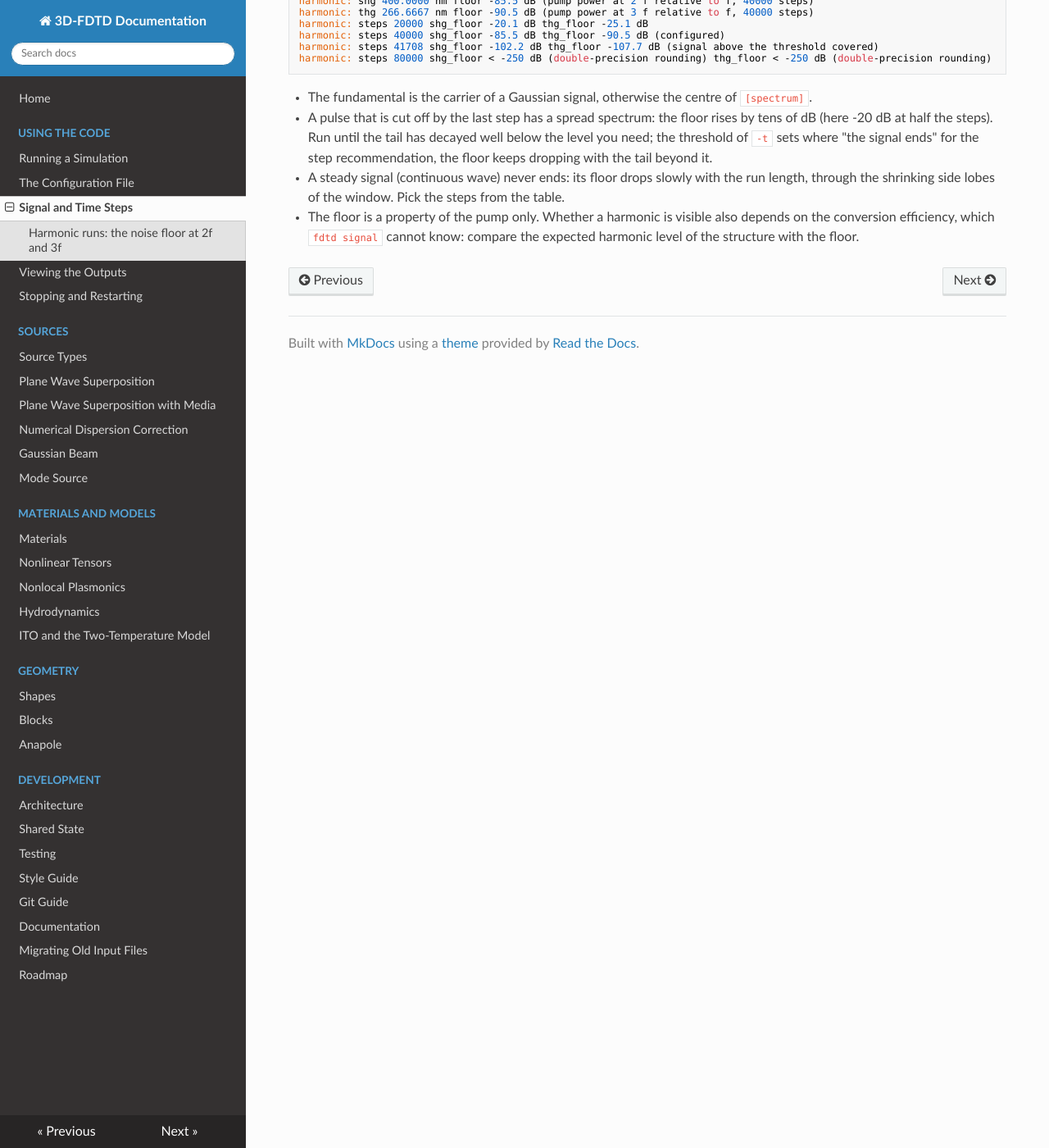
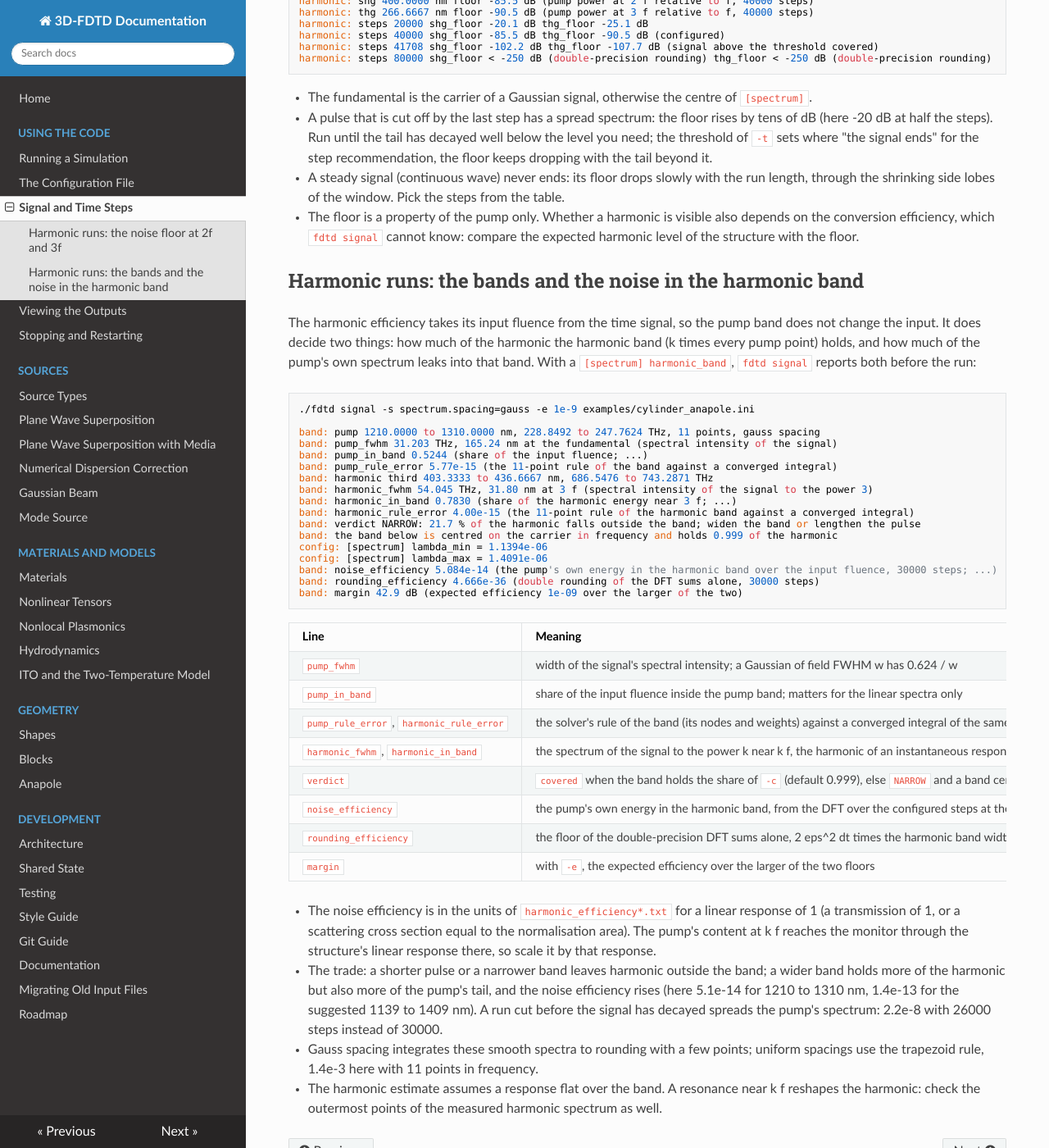
Before and after one commit to cpapakonstantinou/cfdtd, an MkDocs documentation site: the page built from docs/tutorial/SignalSettings.md, in a window 1280 px wide and 1400 px high, scrolled down 1133 px. Shown: the whole window at 82% size. Built offline with MkDocs 1.6.1, drawn with Linux system fonts in a browser that asks for light colours; nearby versions of some CDN libraries.

Commit message:
add signal testing for harmonic bands

````diff
--- a/docs/tutorial/SignalSettings.md
+++ b/docs/tutorial/SignalSettings.md
@@ -58,3 +58,54 @@ harmonic: steps 80000 shg_floor < -250 dB (double-precision rounding) thg_floor
 - The floor is a property of the pump only. Whether a harmonic is visible also depends on the
   conversion efficiency, which `fdtd signal` cannot know: compare the expected harmonic level of the
   structure with the floor.
+
+## Harmonic runs: the bands and the noise in the harmonic band
+
+The harmonic efficiency takes its input fluence from the time signal, so the pump band does not
+change the input. It does decide two things: how much of the harmonic the harmonic band (k times
+every pump point) holds, and how much of the pump's own spectrum leaks into that band. With a
+`[spectrum] harmonic_band`, `fdtd signal` reports both before the run:
+
+```
+./fdtd signal -s spectrum.spacing=gauss -e 1e-9 examples/cylinder_anapole.ini
+
+band: pump 1210.0000 to 1310.0000 nm, 228.8492 to 247.7624 THz, 11 points, gauss spacing
+band: pump_fwhm 31.203 THz, 165.24 nm at the fundamental (spectral intensity of the signal)
+band: pump_in_band 0.5244 (share of the input fluence; ...)
+band: pump_rule_error 5.77e-15 (the 11-point rule of the band against a converged integral)
+band: harmonic third 403.3333 to 436.6667 nm, 686.5476 to 743.2871 THz
+band: harmonic_fwhm 54.045 THz, 31.80 nm at 3 f (spectral intensity of the signal to the power 3)
+band: harmonic_in_band 0.7830 (share of the harmonic energy near 3 f; ...)
+band: harmonic_rule_error 4.00e-15 (the 11-point rule of the harmonic band against a converged integral)
+band: verdict NARROW: 21.7 % of the harmonic falls outside the band; widen the band or lengthen the pulse
+band: the band below is centred on the carrier in frequency and holds 0.999 of the harmonic
+config: [spectrum] lambda_min = 1.1394e-06
+config: [spectrum] lambda_max = 1.4091e-06
+band: noise_efficiency 5.084e-14 (the pump's own energy in the harmonic band over the input fluence, 30000 steps; ...)
+band: rounding_efficiency 4.666e-36 (double rounding of the DFT sums alone, 30000 steps)
+band: margin 42.9 dB (expected efficiency 1e-09 over the larger of the two)
+```
+
+| Line | Meaning |
+|---|---|
+| `pump_fwhm` | width of the signal's spectral intensity; a Gaussian of field FWHM w has 0.624 / w |
+| `pump_in_band` | share of the input fluence inside the pump band; matters for the linear spectra only |
+| `pump_rule_error`, `harmonic_rule_error` | the solver's rule of the band (its nodes and weights) against a converged integral of the same spectrum: whether `points` is enough |
+| `harmonic_fwhm`, `harmonic_in_band` | the spectrum of the signal to the power k near k f, the harmonic of an instantaneous response flat over the band, and its share inside the harmonic band; the measured efficiency is low by this factor |
+| `verdict` | `covered` when the band holds the share of `-c` (default 0.999), else `NARROW` and a band centred on the carrier that holds it |
+| `noise_efficiency` | the pump's own energy in the harmonic band, from the DFT over the configured steps at the solver's nodes and weights, over the input fluence |
+| `rounding_efficiency` | the floor of the double-precision DFT sums alone, 2 eps^2 dt times the harmonic band width |
+| `margin` | with `-e`, the expected efficiency over the larger of the two floors |
+
+- The noise efficiency is in the units of `harmonic_efficiency*.txt` for a linear response of 1
+  (a transmission of 1, or a scattering cross section equal to the normalisation area). The pump's
+  content at k f reaches the monitor through the structure's linear response there, so scale it by
+  that response.
+- The trade: a shorter pulse or a narrower band leaves harmonic outside the band; a wider band
+  holds more of the harmonic but also more of the pump's tail, and the noise efficiency rises
+  (here 5.1e-14 for 1210 to 1310 nm, 1.4e-13 for the suggested 1139 to 1409 nm). A run cut before
+  the signal has decayed spreads the pump's spectrum: 2.2e-8 with 26000 steps instead of 30000.
+- Gauss spacing integrates these smooth spectra to rounding with a few points; uniform spacings
+  use the trapezoid rule, 1.4e-3 here with 11 points in frequency.
+- The harmonic estimate assumes a response flat over the band. A resonance near k f reshapes the
+  harmonic: check the outermost points of the measured harmonic spectrum as well.
````
Also changed, not shown: docs/dev/LegacyBugs.md (+3 -2 lines), docs/dev/Roadmap.md (+2 -1 lines), 8 other files.
